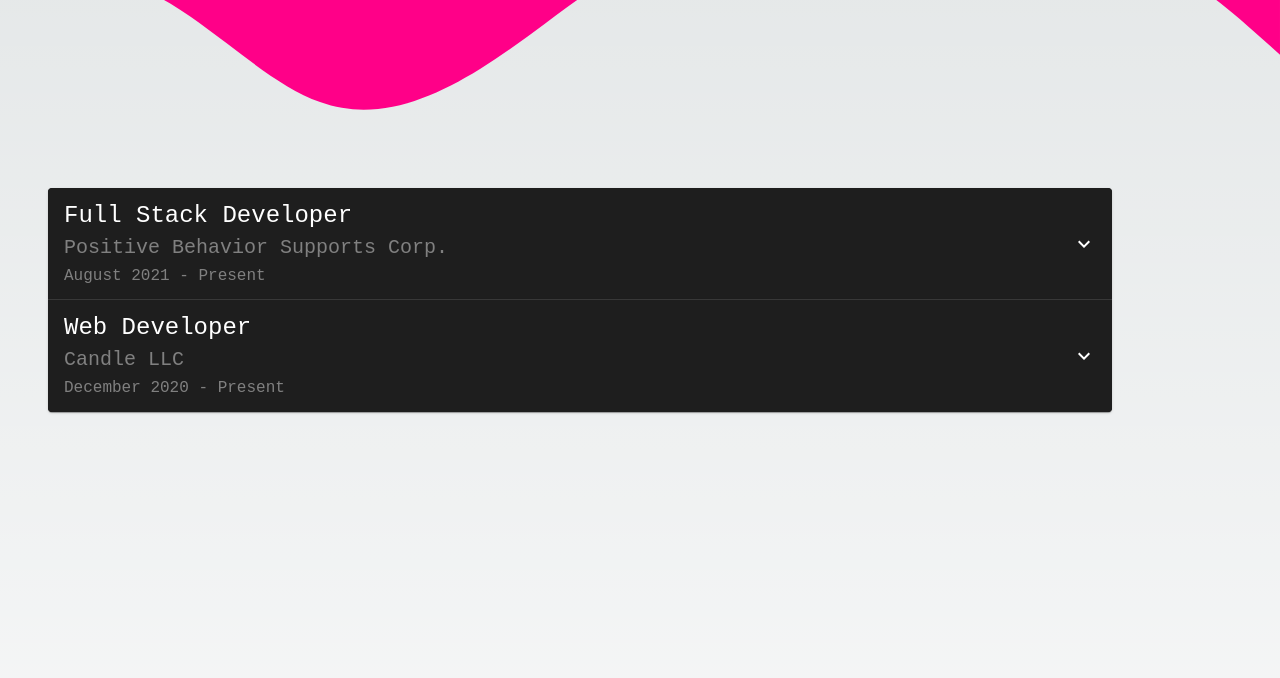
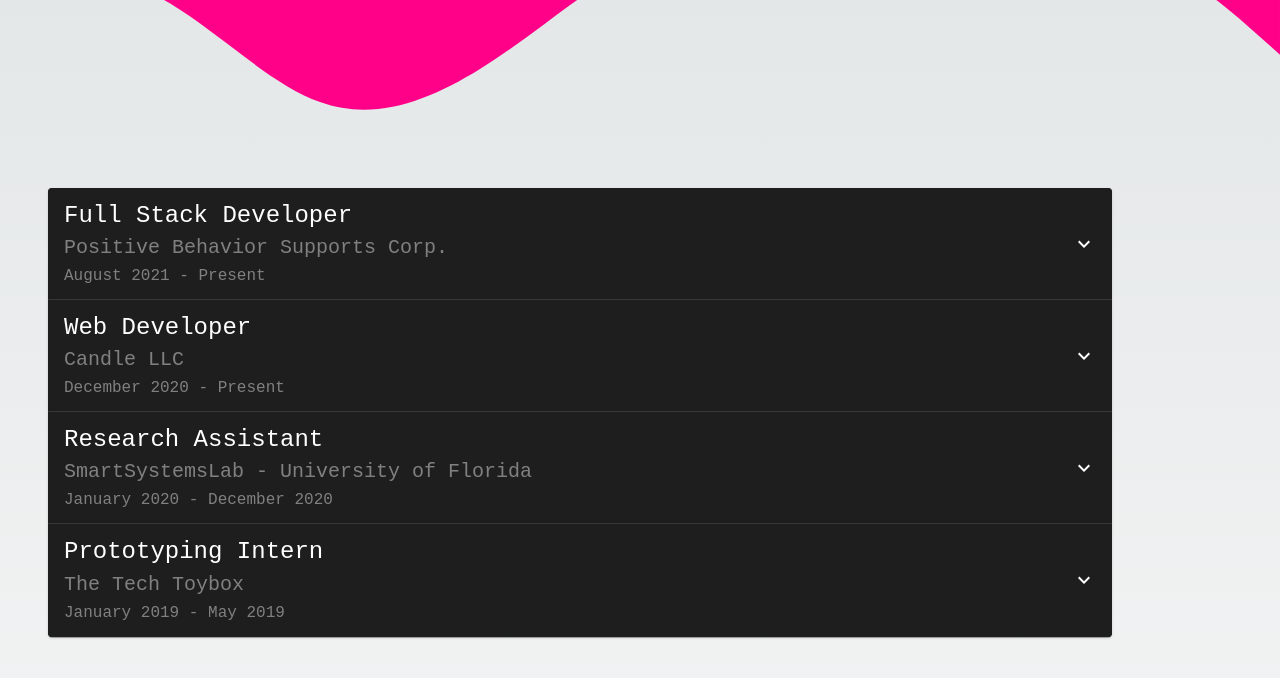
Before and after one commit to vyasa1999/portfolio, a Next.js app: page / in a window 1280 px wide. Shown: the part 740-1418 px from the top of the page. Built offline with nearby package versions, Linux system fonts and the light colour scheme.

Commit message:
added more work experiences

```diff
--- a/src/pages/index.tsx
+++ b/src/pages/index.tsx
@@ -46,7 +46,8 @@
       'Building React SharePoint Framework solutions, used by thousands of employees',
       'Managing the public website, built on legacy .NET Framework, written in HTML, CSS, JavaScript and C#',
       'Writing SQL stored procedures and functions to analyze employee performance',
-      'Work in a fast-paced team environment requiring quick learning and problem-solving skills'
+      'Work in a fast-paced team environment requiring quick learning and problem-solving skills',
+      'Learn on the job -- I came in with zero experience in SharePoint, SQL or React and created meaningful solutions within the first two months'
     ],
     languages: [
       'C#',
@@ -68,8 +69,9 @@
     startDate: 'December 2020',
     endDate: 'Present',
     description: [
-      'Test',
-      'test2'
+      'Create features within a SCRUM workflow and deliver products on a sprint-basis',
+      'Work on a team of two developers to prioritize tasks and collaborate effectively',
+      'Meet frequently with the CEO to discuss product features and design in layman\'s terms',
     ],
     languages: [
       'C#',
@@ -80,6 +82,46 @@
       '.NET',
       'Blazor',
       'MVC'
+    ]
+  },
+  {
+    title: 'Research Assistant',
+    company: 'SmartSystemsLab - University of Florida',
+    location: 'Gainesville, FL',
+    startDate: 'January 2020',
+    endDate: 'December 2020',
+    description: [
+      'Build a Security Engine that can be implemented on many different IP\'s without major restructuring or redesign',
+      'Independently research different bus architectures such as AMBA CHI and AXI',
+      'Learn how to digest high level concepts without guidance from a teacher or other mentor'
+    ],
+    languages: [
+      'VHDL',
+    ],
+    technologies: [
+      'Vivado',
+      'Xilinx',
+      'FPGA'
+    ]
+  },
+  {
+    title: 'Prototyping Intern',
+    company: 'The Tech Toybox',
+    location: 'Gainesville, FL',
+    startDate: 'January 2019',
+    endDate: 'May 2019',
+    description: [
+      'Brainstorm and create prototypes for clients',
+      'Manufacturing and assembly of prototypes using 3D printers, laser cutters, and other tools',
+      'Learn how to use new tools and software quickly and efficiently'
+    ],
+    languages: [
+    ],
+    technologies: [
+      '3D Printing',
+      'Laser Cutting',
+      'Control Systems',
+      'Surface-Mount Soldering'
     ]
   }
 ]
```
